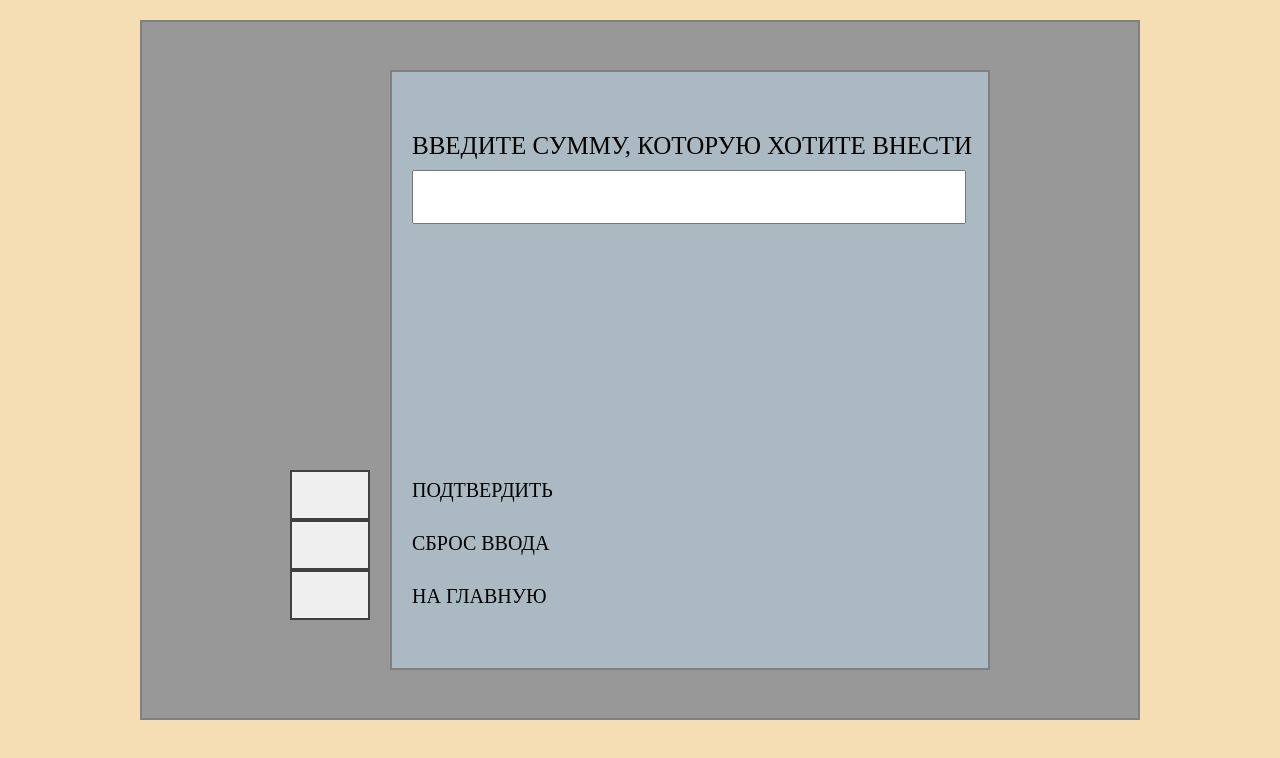
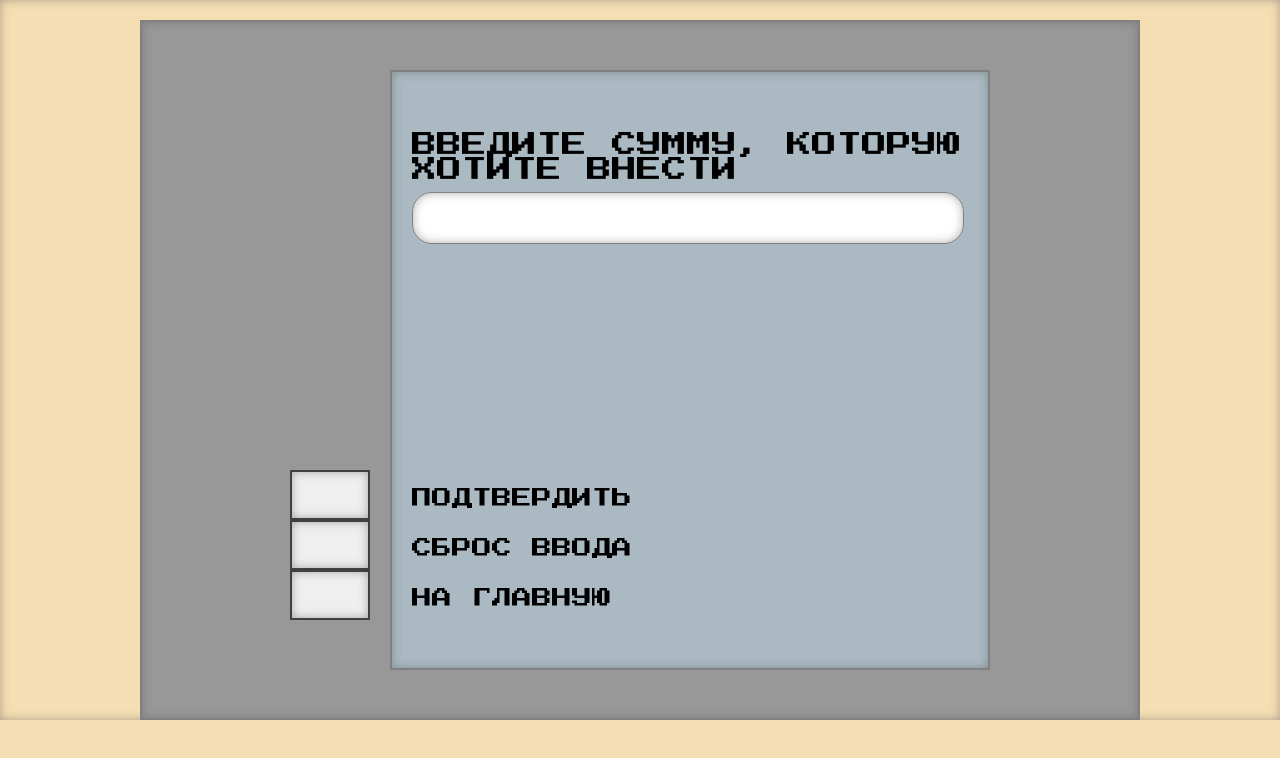
Before and after one commit to giovannixivanelli/ATM, a plain HTML site: page deposit.html in a window 1280 px wide. Drawn offline with Linux system fonts and the light colour scheme.

Commit message:
style added

```diff
--- a/deposit.html
+++ b/deposit.html
@@ -2,6 +2,9 @@
 <html lang="en">
 
 <head>
+    <link rel="preconnect" href="https://fonts.googleapis.com">
+    <link rel="preconnect" href="https://fonts.gstatic.com" crossorigin>
+    <link href="https://fonts.googleapis.com/css2?family=Press+Start+2P&display=swap" rel="stylesheet">
     <link rel="stylesheet" href="style.css">
     <meta charset="UTF-8">
     <meta name="viewport" content="width=device-width, initial-scale=1.0">
--- a/style.css
+++ b/style.css
@@ -4,6 +4,7 @@
 }
 body{
     background-color: wheat;
+    font-family: "Press Start 2P", "Arial", san-serif;
 
 }
 .content{
@@ -11,6 +12,7 @@ body{
     justify-content: center;
     align-items: center;
     padding-top: 20px;
+    box-shadow: inset 0 0 10px rgba(97, 97, 97, 0.5);
 }
 .atm{
     box-sizing: border-box;
@@ -21,6 +23,7 @@ body{
     display: flex;
     justify-content: center;
     align-items: center;
+    box-shadow: inset 0 0 10px rgba(97, 97, 97, 0.5);
 }
 .atm--buttons{
     display: flex;
@@ -40,9 +43,11 @@ body{
     background-color: rgb(239, 239, 239);
     box-sizing: border-box;
     border: 2px solid rgb(64, 64, 64);
+    box-shadow: inset 0 0 10px rgba(97, 97, 97, 0.5);
 }
 .button--link:active{
     background-color: rgb(202, 202, 202);
+    box-shadow: inset 0 0 10px rgba(0, 0, 0, 0.5);
 }
 
 .atm--display--balance, .atm--display{
@@ -57,6 +62,7 @@ body{
     gap: 30px;
     padding-left: 20px;
     padding-top: 60px;
+    box-shadow: inset 0 0 10px rgba(97, 97, 97, 0.5);
 }
 .atm--display--balance--text, .atm--display--title{
     font-size: 25px;
@@ -75,4 +81,8 @@ body{
     font-size: 30px;
     width: 550px;
     height: 50px;
+    box-shadow: inset 0 0 10px rgba(97, 97, 97, 0.5);
+    font-family: "Press Start 2P", "Arial", san-serif;
+    border-radius: 20px;
+    border: 1px solid grey;
 }
```
Also changed, not shown: index.html (+3 -0 lines), withdraw.html (+3 -0 lines).
